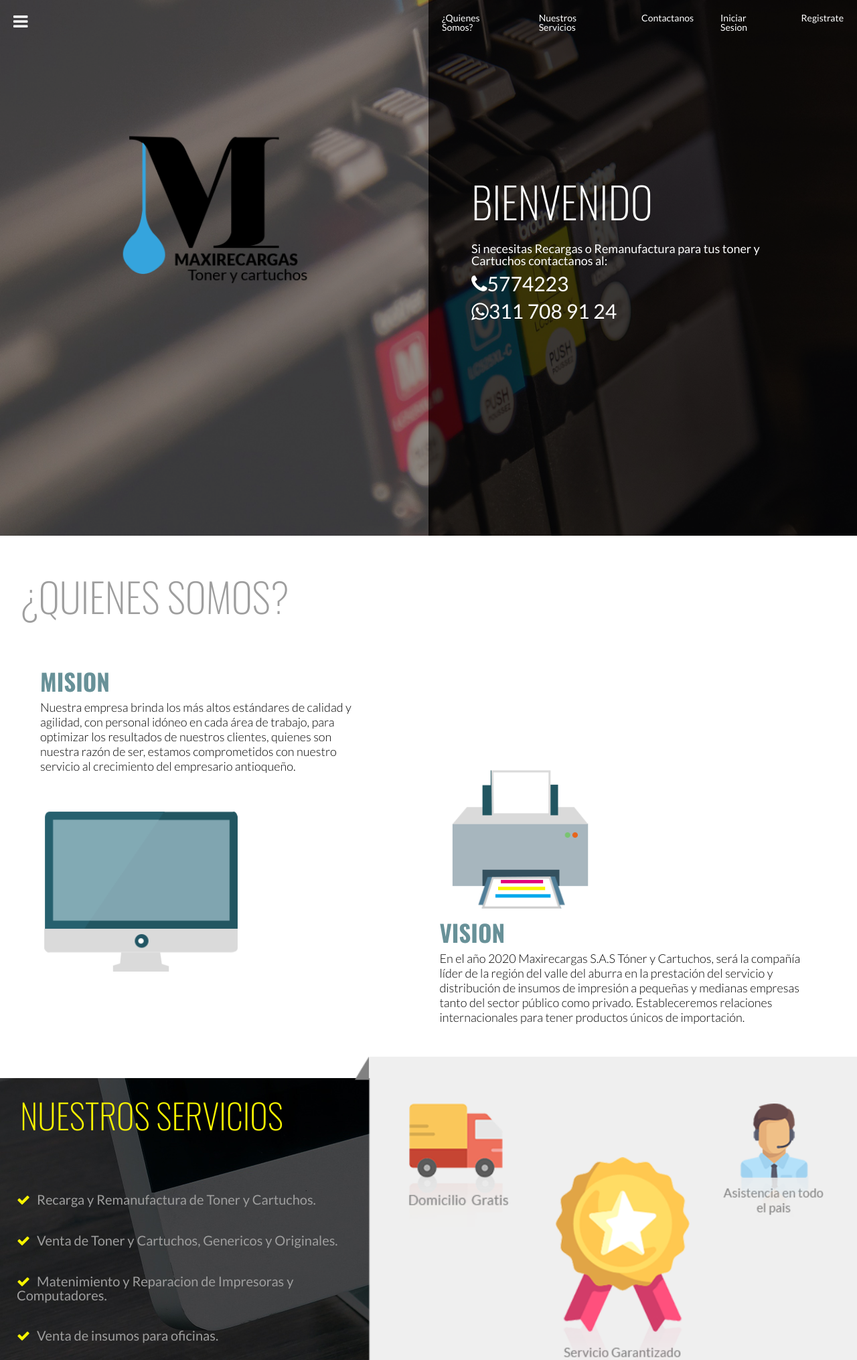
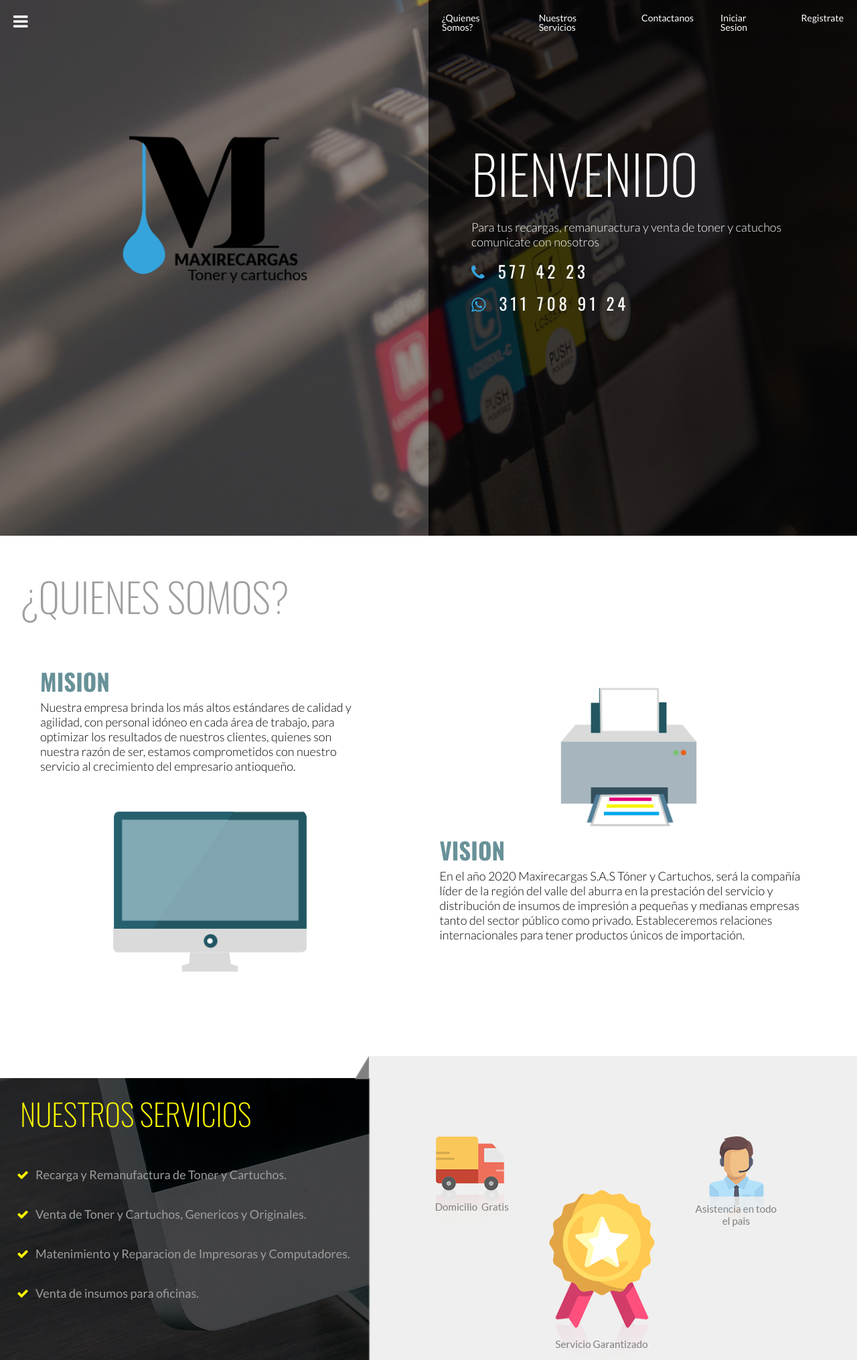
Before and after one commit to CristianAlexis10/Maxirecargas, a PHP site: page / in a window 1280 px wide. Shown: the top 2031 px of the page at 67% size. Run offline with PHP 8.4, Linux system fonts and the light colour scheme; some libraries are stand-ins or nearby versions.

Commit message:
resposive part3

```diff
--- a/views/assets/css/main-user.css
+++ b/views/assets/css/main-user.css
@@ -82,25 +82,31 @@
   width: 80%;
   box-sizing: border-box;
   margin: 0 auto;
-  margin-top: 200px;
+  margin-top: 150px;
   color: white;
 }
 .container .rigth .welcome .title{
   font-family: 'oswald';
-  font-size: 5vw;
+  font-size: 80px;
   font-weight: 300;
   margin-bottom: 30px;
   text-transform: uppercase;
 }
 .container .rigth .welcome .subtitle{
   font-family: 'lato';
+  font-weight: 300;
+  line-height: 22px;
   font-size: 18px;
-
 }
 .container .rigth .welcome .subtitle-contc{
-  font-family: 'lato';
-  font-size: 30px;
-  padding-top: 10px
+  font-family: 'oswald';
+  font-size: 25px;
+  letter-spacing: .2em;
+  padding-top: 20px
+}
+.container .rigth .welcome .subtitle-contc i{
+  color: #35a4dd;
+  margin-right: 15px;
 }
 
 #modal--session{
@@ -274,7 +280,7 @@ transform: translateY(-5px);
   padding: 30px;
   display: flex;
   flex-direction: column;
-  justify-content: flex-start;
+
 }
 .container.two .section--two .section-left h1, .section-rigth h1{
   font-family: 'oswald';
@@ -297,7 +303,12 @@ transform: translateY(-5px);
   padding: 30px;
   display: flex;
   flex-direction: column;
-  justify-content:flex-end;
+
+}
+.two--image{
+  display: flex;
+  justify-content: center;
+  align-items: center;
 }
 #iconPc{
   padding: 0 0 0 30px;
@@ -325,18 +336,18 @@ transform: translateY(-5px);
   width: 100%;
   font-family: 'oswald';
   font-weight: 300;
-  font-size: 4vw;
+  font-size: 45px;
   box-sizing: border-box;
   text-transform: uppercase;
   padding: 30px 0 0 30px;
-  margin-bottom: 50px;
+  margin-bottom:20px;
 }
 .container.three .three--left p{
   width: 100%;
   color: #9e9e9e;
   font-family: 'lato';
   font-weight: 400;
-  font-size: 20px;
+  font-size: 18px;
   padding: 40px 0 0 50px;
 
 }
@@ -358,29 +369,31 @@ transform: translateY(-5px);
 }
 .container.three .three--rigth{
   width: 60%;
-  margin-top: -32px;
+  margin-top: -33px;
   background: url("../image/flat/fondo_servicios.png");
   background-repeat: no-repeat;
   background-size: 750px;
-  display:inline;
+  display:flex;
+  justify-content: center;
 }
 
 #services-domicilio{
-  width: 150px;
-  position:absolute;
-  padding: 70px 0 0 80px;
+  width: 110px;
+  height: 142px;
+  margin-top: 120px;
+
 }
  #services-servicio{
-  width: 200px;
-  position: absolute;
-  padding: 150px 0 0 300px;
+  width: 158px;
+  height: 260px;
+  margin: 200px 60px 0 60px;
+
 }
  #services-asistencia{
-  width: 150px;
-  position:absolute;
-  padding: 70px 0 0 550px;
-}
-
+   width: 122px;
+   height: 139px;
+   margin-top:120px;
+ }
 .container.mediafour{
   width: 100%;
   height: 70vh;
@@ -390,7 +403,7 @@ transform: translateY(-5px);
 
 .container.mediafour h1{
   padding: 30px;
-  font-size:4vw;
+  font-size:50px;
   font-family: 'oswald';
   text-transform: capitalize;
   font-weight: 300;
@@ -426,11 +439,11 @@ transform: translateY(-5px);
   background-size: cover;
 }
 .container.four .four--contact{
-  width: 50%;
+  width: 40%;
 }
 .container.four .four--contact h1{
   padding:60px 0 0 0;
-  font-size:4vw;
+  font-size:50px;
   font-family: 'oswald';
   text-transform: capitalize;
   font-weight: 300;
@@ -449,13 +462,14 @@ transform: translateY(-5px);
   margin-right: 5px;
 }
 .container.four .four--form{
-  width: 50%;
+  width: 60%;
   display: flex;
   flex-direction: column;
   justify-content: center;
   align-items: center;
+
 }
-.container.four .four--form form{
+.container.four .four--form form, textarea{
   display: flex;
   flex-direction: column;
   width: 70%;
@@ -464,14 +478,15 @@ transform: translateY(-5px);
   font-family: 'lato';
 }
 .container.four .btn--contact{
-  padding: 20px 40px;
-  border: 1px solid rgb(255,0,255);
+  padding: 15px 30px;
+  border: 1px solid #9e9e9e;
   background: transparent;
   margin-top: 50px;
   width:40%;
   font-weight: bold;
   transition: 0.5s ease;
   cursor: pointer;
+  color: #9e9e9e;
 }
 .container.four .btn--contact:hover{
   width: 100%;
@@ -509,6 +524,7 @@ transform: translateY(-5px);
     outline: none;
     padding: 8px 0;
     font-size: 16px;
+    color: white;
 
 }
 .wrap--contact::after{
--- a/views/modules/landing.html
+++ b/views/modules/landing.html
@@ -94,8 +94,8 @@
         </ul>
         <div class="welcome">
           <p class="title">bienvenido</p>
-          <p class="subtitle">Si necesitas Recargas o Remanufactura para tus toner y Cartuchos contactanos al: </p>
-          <p class="subtitle-contc"><i class="fa fa-phone" aria-hidden="true"></i>5774223</p>
+          <p class="subtitle">Para tus recargas, remanuractura y venta de toner y catuchos comunicate con nosotros</p>
+          <p class="subtitle-contc"><i class="fa fa-phone" aria-hidden="true"></i>577 42 23</p>
           <p class="subtitle-contc"><i class="fa fa-whatsapp" aria-hidden="true"></i>311 708 91 24</p>
         </div>
       </div>
@@ -106,14 +106,22 @@
       </div>
       <div class="section--two">
         <div class="section-left">
+        <div class="two--text">
           <h1>mision</h1>
           <p>Nuestra empresa brinda los más altos estándares de calidad y agilidad, con personal idóneo en cada área de trabajo, para optimizar los resultados de nuestros clientes, quienes son nuestra razón de ser, estamos comprometidos con nuestro servicio al crecimiento del empresario antioqueño.</p>
+        </div>
+        <div class="two--image">
           <img src="views/assets/image/iconPc.png" id="iconPc">
         </div>
+      </div>
         <div class="section-rigth">
+          <div class="two--image">
             <img src="views/assets/image/iconPrinter.png" id="iconPrinter">
+          </div>
+          <div class="two--text">
             <h1>vision</h1>
             <p>En el año 2020 Maxirecargas S.A.S Tóner y Cartuchos, será la compañía líder de la región del valle del aburra en la prestación del servicio y distribución de insumos de impresión a pequeñas y medianas empresas tanto del sector público como privado. Estableceremos relaciones internacionales para tener productos únicos de importación.</p>
+          </div>
       </div>
       </div>
     </section>
@@ -124,7 +132,7 @@
         <p><i class="fa fa-check" aria-hidden="true"></i>Venta de Toner y Cartuchos, Genericos y  Originales.</p>
         <p><i class="fa fa-check" aria-hidden="true"></i>Matenimiento y Reparacion de Impresoras y Computadores.</p>
         <p><i class="fa fa-check" aria-hidden="true"></i>Venta de insumos para oficinas.</p>
-        <button type="submit" name="button">hacer pedido</button>
+        <!-- <button type="submit" name="button">hacer pedido</button> -->
       </div>
       <div class="three--rigth">
           <img src="views/assets/image/flat/domicilio.png" id="services-domicilio">
```
Also changed, not shown: views/assets/css/responsive.css (+63 -2 lines), views/assets/image/maps.jpg. Lines whose indentation alone changed are shown as unchanged.
